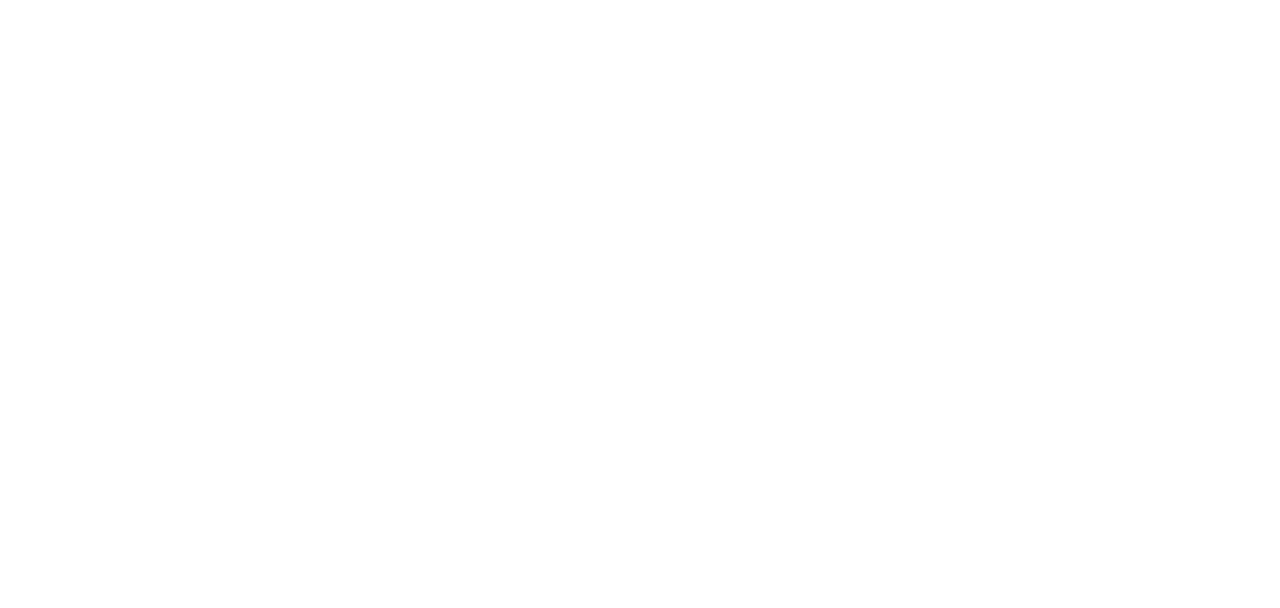
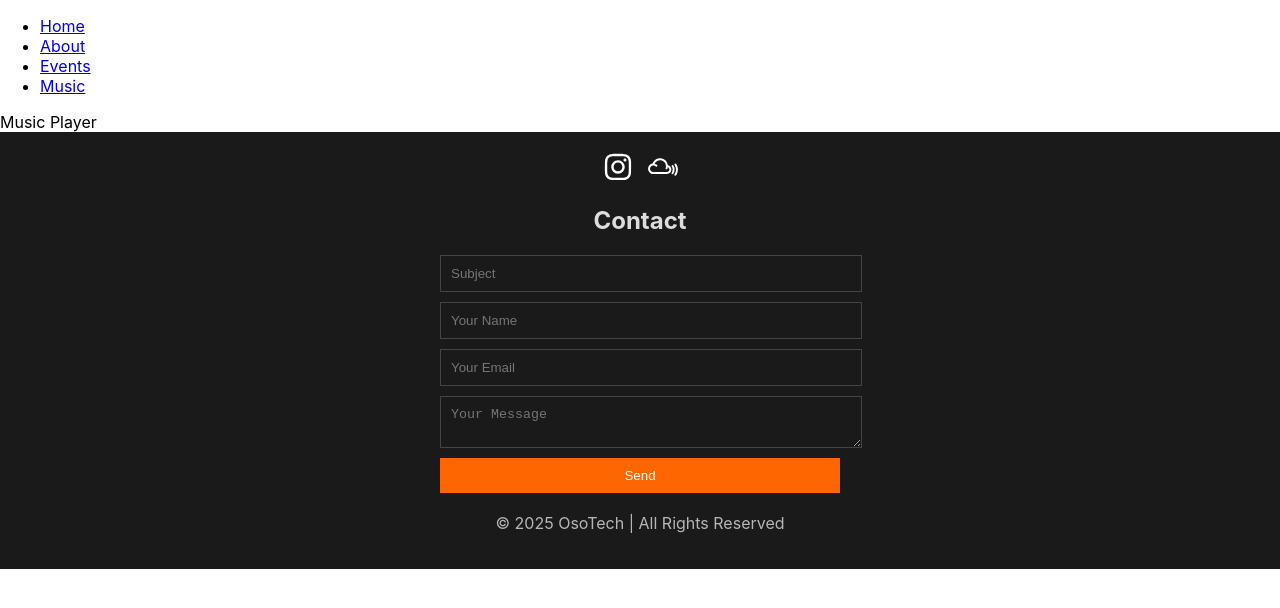
Before and after one commit to Jeff-Shango/Dj-CandiKrush, a React (Create React App) app: page /music in a window 1280 px wide. Before the commit this address had no page. Shown: the top 608 px of the page. Built offline with nearby package versions, Linux system fonts and the light colour scheme.

Commit message:
updating the footer

```diff
--- a/package.json
+++ b/package.json
@@ -8,8 +8,10 @@
     "@testing-library/jest-dom": "^6.6.3",
     "@testing-library/react": "^16.2.0",
     "@testing-library/user-event": "^13.5.0",
+    "emailjs-com": "^3.2.0",
     "react": "^19.0.0",
     "react-dom": "^19.0.0",
+    "react-icons": "^5.5.0",
     "react-router-dom": "^7.3.0",
     "react-scripts": "5.0.1",
     "web-vitals": "^2.1.4"
--- a/src/App.js
+++ b/src/App.js
@@ -1,13 +1,24 @@
 import React from "react";
-import { BrowserRouter as Router, Route, Routes } from "react-router-dom";
-import LandingPage from "./pages/LandingPage"; // Import the cleaned-up Landing Page
+import { BrowserRouter as Router, Routes, Route } from "react-router-dom";
+import LandingPage from "./pages/LandingPage";
+import About from "./pages/About";
+import EventShowcase from "./pages/EventShowcase";
+import MusicPlayer from "./pages/MusicPlayer";
+import Header from "./pages/Header";
+import Footer from "./Footer";
+import "./styles/App.css"
 
 function App() {
   return (
     <Router>
+      <Header /> {/* Stays on all pages */}
       <Routes>
         <Route path="/" element={<LandingPage />} />
+        <Route path="/about" element={<About />} />
+        <Route path="/events" element={<EventShowcase />} />
+        <Route path="/music" element={<MusicPlayer />} />
       </Routes>
+      <Footer />
     </Router>
   );
 }
--- /dev/null
+++ b/src/Footer.jsx
@@ -0,0 +1,58 @@
+import React from "react";
+import emailjs from "emailjs-com";
+import { FaInstagram, FaMixcloud } from "react-icons/fa"; // Social Icons
+import "./styles/App.css"; // Global Styles
+
+const Footer = () => {
+  const sendEmail = (e) => {
+    e.preventDefault();
+
+    emailjs.sendForm(
+      "service_heulnra",
+      "template_hyqtg4k",
+      e.target,
+      "C3hNudHol2HbPpoBm"
+    ).then(
+      () => {
+        alert("Message sent successfully!");
+      },
+      (error) => {
+        alert("Failed to send message. Please try again.");
+        console.error("Email send error:", error.text);
+      }
+    );
+
+    e.target.reset();
+  };
+
+  return (
+    <footer className="site-footer">
+      {/* Social Media Links */}
+      <div className="social-links">
+        <a href="https://instagram.com" target="_blank" rel="noopener noreferrer">
+          <FaInstagram size={30} />
+        </a>
+        <a href="https://mixcloud.com" target="_blank" rel="noopener noreferrer">
+          <FaMixcloud size={30} />
+        </a>
+      </div>
+
+      {/* Contact Section */}
+      <div className="contact-section">
+        <h2>Contact</h2>
+        <form onSubmit={sendEmail}>
+          <input type="text" name="title" placeholder="Subject" required />
+          <input type="text" name="name" placeholder="Your Name" required />
+          <input type="email" name="email" placeholder="Your Email" required />
+          <textarea name="message" placeholder="Your Message" required></textarea>
+          <button type="submit">Send</button>
+        </form>
+      </div>
+
+      {/* Footer Text */}
+      <p>© {new Date().getFullYear()} OsoTech | All Rights Reserved</p>
+    </footer>
+  );
+};
+
+export default Footer;
--- a/src/pages/EventShowcase.jsx
+++ b/src/pages/EventShowcase.jsx
@@ -1,9 +1,64 @@
-import React from 'react'
+import React, { useState, useEffect } from "react";
+import sanityClient from "../sanityClient";
+import "../styles/EventShowcase.css";
+import { FaInstagram, FaMixcloud } from "react-icons/fa"; // Social icons
 
 const EventShowcase = () => {
+  const [upcomingEvents, setUpcomingEvents] = useState([]);
+  const [pastEvents, setPastEvents] = useState([]);
+  const [showPastEvents, setShowPastEvents] = useState(false);
+
+  useEffect(() => {
+    sanityClient
+      .fetch(`*[_type == "event"]{ title, date, "image": image.asset->url }`)
+      .then((data) => {
+        const today = new Date().toISOString().split("T")[0];
+
+        setUpcomingEvents(data.filter(event => event.date >= today).sort((a, b) => new Date(a.date) - new Date(b.date)));
+        setPastEvents(data.filter(event => event.date < today).sort((a, b) => new Date(b.date) - new Date(a.date)));
+      })
+      .catch((error) => console.error("Sanity Fetch Error:", error));
+  }, []);
+
   return (
-    <div>Event Showcase</div>
-  )
-}
+    <div className="event-showcase">
+      <h1>Upcoming Events</h1>
+      {upcomingEvents.length > 0 ? (
+        <ul className="upcoming-list">
+          {upcomingEvents.map((event, index) => (
+            <li key={index} className="event-item">
+              <img src={event.image} alt={event.title} className="event-image" />
+              <div>
+                <h3>{event.title}</h3>
+                <p>{new Date(event.date).toLocaleDateString()}</p>
+              </div>
+            </li>
+          ))}
+        </ul>
+      ) : (
+        <p>No upcoming events at the moment.</p>
+      )}
 
-export default EventShowcase
+      <div className="past-events-section">
+        <button className="toggle-past-events" onClick={() => setShowPastEvents(!showPastEvents)}>
+          {showPastEvents ? "Hide Past Shows" : "View Past Shows"}
+        </button>
+        {showPastEvents && (
+          <ul className="past-list">
+            {pastEvents.map((event, index) => (
+              <li key={index} className="event-item past">
+                <img src={event.image} alt={event.title} className="event-image" />
+                <div>
+                  <h3>{event.title}</h3>
+                  <p>{new Date(event.date).toLocaleDateString()}</p>
+                </div>
+              </li>
+            ))}
+          </ul>
+        )}
+      </div>
+    </div>
+  );
+};
+
+export default EventShowcase;
--- a/src/pages/Header.jsx
+++ b/src/pages/Header.jsx
@@ -1,9 +1,17 @@
-import React from 'react'
+import React from "react";
+import { Link } from "react-router-dom";
 
 const Header = () => {
   return (
-    <div>Header</div>
-  )
-}
+    <nav>
+      <ul>
+        <li><Link to="/">Home</Link></li>
+        <li><Link to="/about">About</Link></li>
+        <li><Link to="/events">Events</Link></li>
+        <li><Link to="/music">Music</Link></li>
+      </ul>
+    </nav>
+  );
+};
 
-export default Header
+export default Header;
--- a/src/pages/LandingPage.jsx
+++ b/src/pages/LandingPage.jsx
@@ -1,6 +1,9 @@
 import React, { useState, useEffect } from "react";
 import sanityClient from "../sanityClient"; // Import Sanity client
+import emailjs from "emailjs-com"; // EmailJS for contact form
+import { Link } from "react-router-dom"; // Navigation for events page
 import "../styles/LandingPage.css"; // Ensure CSS is linked
+import { FaInstagram, FaMixcloud } from "react-icons/fa"; // Social media icons
 
 const LandingPage = () => {
   const [events, setEvents] = useState([]);
@@ -27,6 +30,29 @@
     }
   }, [events]); // Runs when `events` is updated
 
+  // Handle form submission with EmailJS
+  const sendEmail = (e) => {
+    e.preventDefault();
+
+    emailjs.sendForm(
+      "YOUR_SERVICE_ID",
+      "YOUR_TEMPLATE_ID",
+      e.target,
+      "YOUR_USER_ID"
+    ).then(
+      (result) => {
+        console.log("Email sent successfully:", result.text);
+        alert("Message sent successfully!");
+      },
+      (error) => {
+        console.error("Email send error:", error.text);
+        alert("Failed to send message. Please try again.");
+      }
+    );
+
+    e.target.reset();
+  };
+
   return (
     <div className="landing-page">
       {/* Event Slider */}
@@ -40,6 +66,13 @@
             </div>
           </div>
         ))}
+      </div>
+
+      {/* View All Events Button */}
+      <div className="view-events">
+        <Link to="/events">
+          <button className="view-events-btn">View All Events</button>
+        </Link>
       </div>
 
       {/* Bio Section */}
--- a/src/styles/App.css
+++ b/src/styles/App.css
@@ -43,3 +43,68 @@
     transform: rotate(360deg);
   }
 }
+
+/* Footer Container */
+.site-footer {
+  text-align: center;
+  padding: 20px 0;
+  background-color: var(--primary-color);
+  color: var(--text-color);
+}
+
+/* Social Links */
+.social-links {
+  display: flex;
+  justify-content: center;
+  gap: 15px;
+  margin-bottom: 15px;
+}
+
+.social-links a {
+  color: var(--accent-color);
+  transition: transform 0.3s ease;
+}
+
+.social-links a:hover {
+  transform: scale(1.2);
+}
+
+/* Contact Section */
+.contact-section {
+  max-width: 400px;
+  margin: 20px auto;
+  text-align: center;
+}
+
+.contact-section form {
+  display: flex;
+  flex-direction: column;
+  gap: 10px;
+}
+
+.contact-section input,
+.contact-section textarea {
+  width: 100%;
+  padding: 10px;
+  border: 1px solid #444;
+  background-color: var(--primary-color);
+  color: var(--accent-color);
+}
+
+.contact-section button {
+  background-color: var(--secondary-color);
+  color: white;
+  border: none;
+  padding: 10px;
+  cursor: pointer;
+}
+
+.contact-section button:hover {
+  background-color: var(--highlight-color);
+}
+
+/* Footer Text */
+.site-footer p {
+  margin-top: 20px;
+  opacity: 0.8;
+}
--- /dev/null
+++ b/src/styles/EventShowcase.css
@@ -0,0 +1,46 @@
+.event-showcase {
+    max-width: 800px;
+    margin: auto;
+    text-align: center;
+  }
+
+  .upcoming-list, .past-list {
+    list-style: none;
+    padding: 0;
+  }
+
+  .event-item {
+    display: flex;
+    align-items: center;
+    gap: 15px;
+    padding: 10px;
+    border-bottom: 1px solid #ccc;
+  }
+
+  .event-item img {
+    width: 80px;
+    height: 80px;
+    object-fit: cover;
+    border-radius: 8px;
+  }
+
+  .past-events-section {
+    margin-top: 20px;
+  }
+
+  .toggle-past-events {
+    background-color: #000;
+    color: #fff;
+    padding: 10px 15px;
+    border: none;
+    cursor: pointer;
+    margin-top: 10px;
+  }
+
+  .past-list {
+    margin-top: 10px;
+  }
+
+  .past .event-item {
+    opacity: 0.7;
+  }
```
Also changed, not shown: src/assets/photos/CandiKrushLogo.PNG (added), 1 other file (tests, documents, lock files or other folders).
